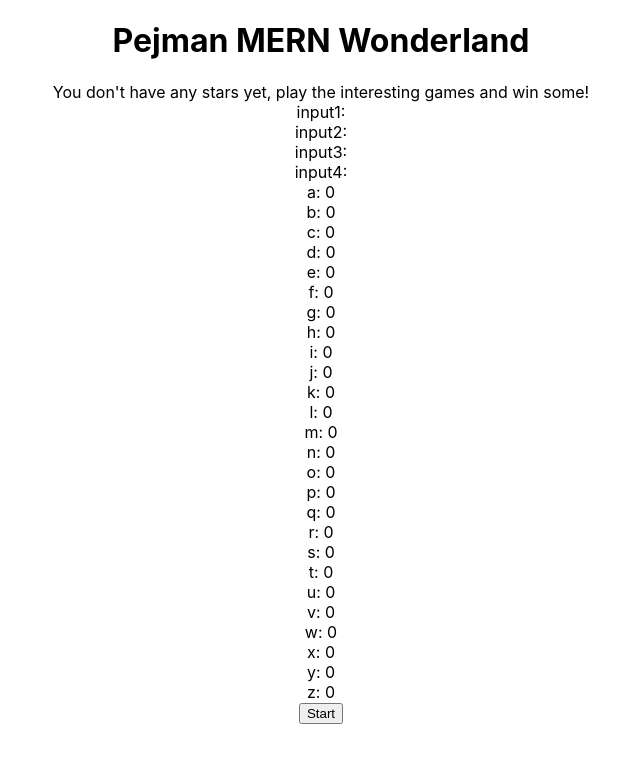
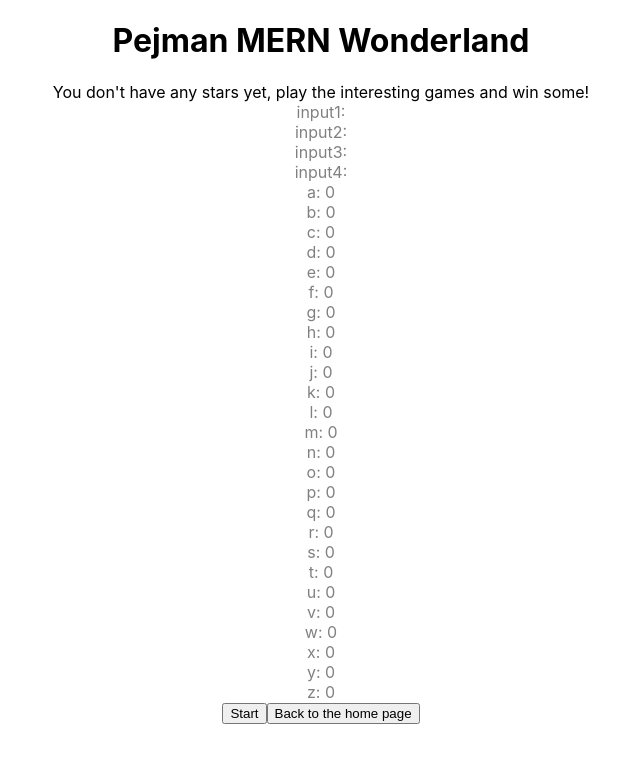
Before and after one commit to PejmanFSD/Pejman-MERN-Wonderland, a React (Create React App) app: page / in a window 1280 px wide. Both pictures are taken after a click on the button "Cryptogram". Shown: the top 762 px of the page, without its empty margins (319-959 px from the left). Built offline with nearby package versions, Linux system fonts and the light colour scheme.

Commit message:
Implementing the "Back to Home Page" <button>.
The user can return to the Home Page anytime they want.

```diff
--- a/src/Cryptogram/Cryptogram.jsx
+++ b/src/Cryptogram/Cryptogram.jsx
@@ -1,7 +1,7 @@
 import { useState, useEffect } from "react";
 import ConfirmationBox from "../ConfirmationBox";
 
-export default function Cryptogram() {
+export default function Cryptogram({ setShowCryptogram, setShowGameTitles }) {
   const [isGameStarted, setIsGameStarted] = useState(false);
   const [adviceArray, setAdviceArray] = useState([]);
   const [resultObj, setResultObj] = useState({
@@ -41,6 +41,7 @@ export default function Cryptogram() {
   const [resultMessageStatus, setResultMessageStatus] = useState([]);
   const [isWin, setIsWin] = useState("");
   const [isTogglingReset, setIsTogglingReset] = useState(false);
+  const [isTogglingHomePage, setIsTogglingHomePage] = useState(false);
   async function getAdvice() {
     setIsGameStarted(true);
     const res = await fetch("https://api.adviceslip.com/advice");
@@ -134,6 +135,17 @@ export default function Cryptogram() {
   const toggleResetCancel = () => {
     setIsTogglingReset(false);
   };
+  const toggleHomePage = () => {
+    setIsTogglingHomePage(true);
+  };
+  const toggleHomePageYes = () => {
+    setIsGameStarted(false);
+    setShowCryptogram(false);
+    setShowGameTitles(true);
+  };
+  const toggleHomePageCancel = () => {
+    setIsTogglingHomePage(false);
+  };
   useEffect(
     function () {
       function generateResult() {
@@ -159,9 +171,15 @@ export default function Cryptogram() {
   );
   return (
     <div>
-      {isWin === true && <h1>You Win</h1>}
-      {isWin === false && <h1>You Loose</h1>}
-      {resultMessageStatus.map((r, idx) =>
+      {!isTogglingReset && !isTogglingHomePage && isWin === true && (
+        <h1>You Win</h1>
+      )}
+      {!isTogglingReset && !isTogglingHomePage && isWin === false && (
+        <h1>You Loose</h1>
+      )}
+      {!isTogglingReset &&
+        !isTogglingHomePage &&
+        resultMessageStatus.map((r, idx) =>
           r === true ? (
             <p>{`For code ${idx + 1}, you chose ${
               Object.values(inputs)[idx]
@@ -172,11 +190,14 @@ export default function Cryptogram() {
             } ❌. The correct answer is: ${Object.keys(resultObj)[idx]}`}</p>
           )
         )}
+      {!isTogglingReset && !isTogglingHomePage && (
         <div>
           {adviceArray.map((a) => (
             <h2 style={{ display: "inline" }}>{a}</h2>
           ))}
         </div>
+      )}
+      {!isTogglingReset && !isTogglingHomePage && (
         <form onSubmit={handleSubmit}>
           {adviceArray.map((a) =>
             Object.keys(resultObj).slice(0, 4).includes(a.toLowerCase()) ? (
@@ -195,8 +216,9 @@ export default function Cryptogram() {
                     disabled={!isGameStarted}
                   />
                 </div>
-            ) : Object.keys(resultObj).slice(0, 4).indexOf(a.toLowerCase()) ===
-              1 ? (
+              ) : Object.keys(resultObj)
+                  .slice(0, 4)
+                  .indexOf(a.toLowerCase()) === 1 ? (
                 <div style={{ display: "inline" }}>
                   <label htmlFor="input2"></label>
                   <input
@@ -210,8 +232,9 @@ export default function Cryptogram() {
                     disabled={!isGameStarted}
                   />
                 </div>
-            ) : Object.keys(resultObj).slice(0, 4).indexOf(a.toLowerCase()) ===
-              2 ? (
+              ) : Object.keys(resultObj)
+                  .slice(0, 4)
+                  .indexOf(a.toLowerCase()) === 2 ? (
                 <div style={{ display: "inline" }}>
                   <label htmlFor="input3"></label>
                   <input
@@ -247,19 +270,29 @@ export default function Cryptogram() {
               <h2 style={{ display: "inline" }}>{a}</h2>
             )
           )}
+          {isGameStarted && isWin === "" && (
             <div>
-          {isGameStarted && isWin === "" && !isTogglingReset && (
               <button>Done</button>
+            </div>
           )}
-        </div>
         </form>
-      {isGameStarted && !isTogglingReset && isWin === "" && (
+      )}
+      {isGameStarted &&
+        !isTogglingReset &&
+        isWin === "" &&
+        !isTogglingHomePage && (
           <button onClick={() => toggleReset()}>Reset the Game</button>
         )}
-      {!isGameStarted && !isTogglingReset && isWin === true && (
+      {!isGameStarted &&
+        !isTogglingReset &&
+        isWin === true &&
+        !isTogglingHomePage && (
           <button onClick={() => toggleReset()}>Play Again</button>
         )}
-      {!isGameStarted && !isTogglingReset && isWin === false && (
+      {!isGameStarted &&
+        !isTogglingReset &&
+        isWin === false &&
+        !isTogglingHomePage && (
           <button onClick={() => toggleReset()}>Try Again</button>
         )}
       {isTogglingReset && (
@@ -277,18 +310,30 @@ export default function Cryptogram() {
       )}
       <div>
         {Object.values(inputs).map((value, index) => (
-          <div key={index}>{`input${index + 1}: ${value}`}</div>
+          <div style={{ color: "gray" }} key={index}>{`input${
+            index + 1
+          }: ${value}`}</div>
         ))}
       </div>
       <div>
         {Object.entries(resultObj).map(([key, value]) => (
-          <div key={key}>
+          <div style={{ color: "gray" }} key={key}>
             {key}: {value}
           </div>
         ))}
       </div>
-      {!isGameStarted && isWin === "" && (
+      {!isGameStarted && isWin === "" && !isTogglingHomePage && (
         <button onClick={getAdvice}>Start</button>
+      )}
+      {!isTogglingReset && !isTogglingHomePage && (
+        <button onClick={() => toggleHomePage()}>Back to the home page</button>
+      )}
+      {isTogglingHomePage && (
+        <ConfirmationBox
+          question="Are you sure you want to go back to Home Page?"
+          toggleYes={toggleHomePageYes}
+          toggleCancel={toggleHomePageCancel}
+        />
       )}
     </div>
   );
```
Lines whose indentation alone changed are shown as unchanged.
